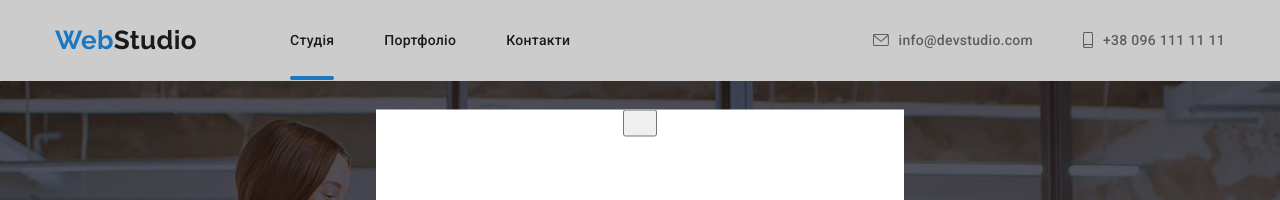
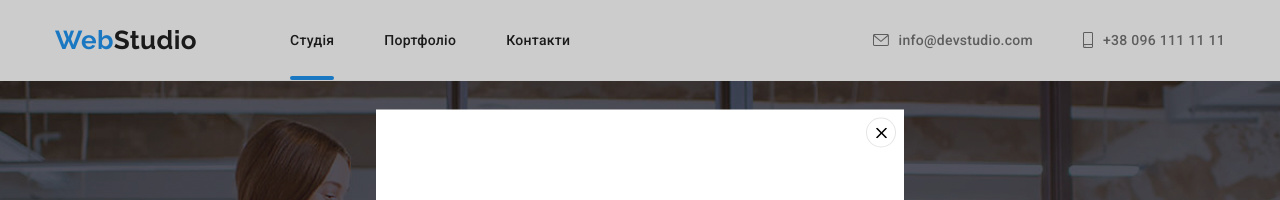
Before and after one commit to DubeiA/goit-markup-hw-05, a plain HTML site: page index.html in a window 1280 px wide. Both pictures are taken after a click on the button "Замовити послугу". Shown: the top 200 px of the page. Drawn offline with nearby package versions, Linux system fonts and the light colour scheme.

Commit message:
add modal-window with svg icon

```diff
--- a/css/styles.css
+++ b/css/styles.css
@@ -386,18 +386,47 @@ img {
 }
 
 /*----------------------------- MODAL -----------------------------*/
+.modal-btn {
+	display:flex;
+	justify-content: center;
+
+	margin-left: auto;
+	margin-right: 8px ;
+	margin-top: 8px;
+
+	border-radius: 50%;
+	border: 1px solid rgba(0, 0, 0, 0.1);;
+
+	width: 30px;
+	height: 30px;
+
+	text-decoration: none;
+
+	background-color: var(--main-backg-color);
+
+
+	transition: box-shadow 250ms cubic-bezier(0.4, 0, 0.2, 1);
+}
+
+.modal-btn:hover {
+	box-shadow: 0px 1px 3px rgba(0, 0, 0, 0.12), 0px 1px 1px rgba(0, 0, 0, 0.14), 0px 2px 1px rgba(0, 0, 0, 0.2);
+}
+
 .modal-btn-icon {
-	width: 18px;
-	height: 18px;
+	width: 11px;
+	height: 11px;
+	align-self: center;
 
 }
+
+
 /*-------------------------------------- second-hero ------------------------*/
 
 .second-hero {
 	font-weight: 700;
 	font-size: 36px;
 	line-height: 1.17;
-	text-align: center;
+
 
 	margin-bottom: 50px;
 }
--- a/index.html
+++ b/index.html
@@ -66,9 +66,9 @@
 					<div class="backdrop is-hidden" data-modal>
 						<div class="modal">
 							<!-- <p> Lorem ipsum dolor sit amet consectetur adipisicing elit. Minima, consectetur veniam magnam distinctio a blanditiis est obcaecati.</p> -->
-							<button type="button" data-modal-close>
+							<button class="modal-btn" type="button" data-modal-close>
 								<svg class="modal-btn-icon">
-									<use href="images/close.svg"></use>
+									<use href="./images/symbol-defs.svg#icon-vector"></use>
 								</svg>
 							 </button>
 						</div>
```
Also changed, not shown: images/close.svg (deleted), images/symbol-defs.svg (added).
